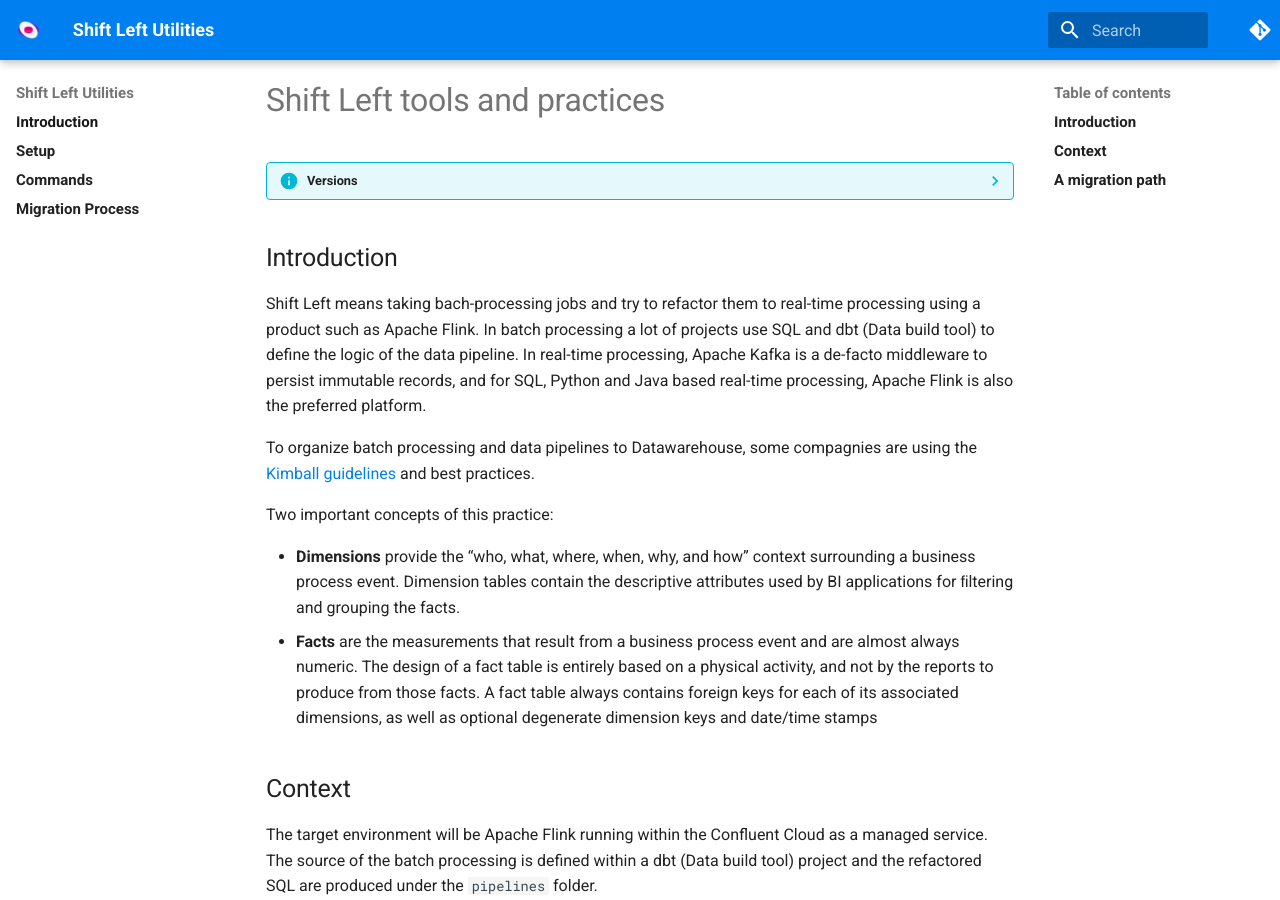
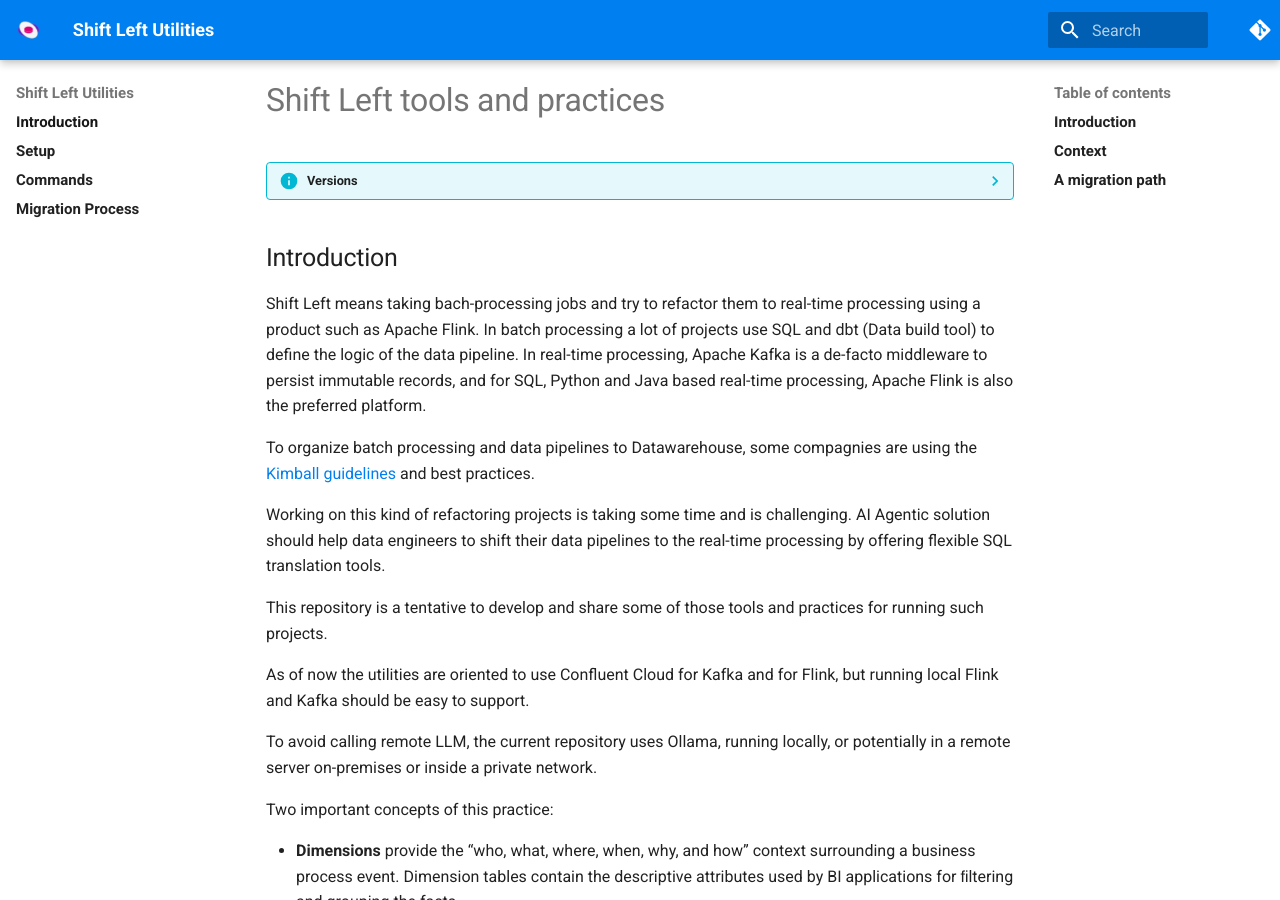
Before and after one commit to jbcodeforce/shift_left_utils, an MkDocs documentation site: the page built from docs/index.md, in a window 1280 px wide and 900 px high. Built offline with MkDocs 1.6.1 and Material for MkDocs 9.7.7, drawn with Linux system fonts in a browser that asks for light colours; comment, search, counter and statistics services are not loaded.

```diff
--- a/docker-compose.yaml
+++ b/docker-compose.yaml
@@ -15,6 +15,8 @@
     entrypoint: ["/usr/bin/bash"]
     environment:
       - CONFIG_FILE=/app/config.yaml
+      - LLM_MODEL=qwen2.5-coder:32b
+      - LLM_BASE_URL=http://ollama:11434
     volumes:
       - ./pipelines/:/app/pipelines
       - ./staging/:/app/staging
--- a/docs/index.md
+++ b/docs/index.md
@@ -8,6 +8,14 @@
 Shift Left means taking bach-processing jobs and try to refactor them to real-time processing using a product such as Apache Flink. In batch processing a lot of projects use SQL and dbt (Data build tool) to define the logic of the data pipeline. In real-time processing, Apache Kafka is a de-facto middleware to persist immutable records, and for SQL, Python and Java based real-time processing, Apache Flink is also the preferred platform.
 
 To organize batch processing and data pipelines to Datawarehouse, some compagnies are using the [Kimball guidelines](https://www.kimballgroup.com/data-warehouse-business-intelligence-resources/kimball-techniques/dimensional-modeling-techniques/) and best practices.
+
+Working on this kind of refactoring projects is taking some time and is challenging. AI Agentic solution should help data engineers to shift their data pipelines to the real-time processing by offering flexible SQL translation tools.
+
+This repository is a tentative to develop and share some of those tools and practices for running such projects.
+
+As of now the utilities are oriented to use Confluent Cloud for Kafka and for Flink, but running local Flink and Kafka should be easy to support.
+
+To avoid calling remote LLM, the current repository uses Ollama, running locally, or potentially in a remote server on-premises or inside a private network.
 
 Two important concepts of this practice:
 
```
Also changed, not shown: README.md (+0 -8 lines), 1 other file.
